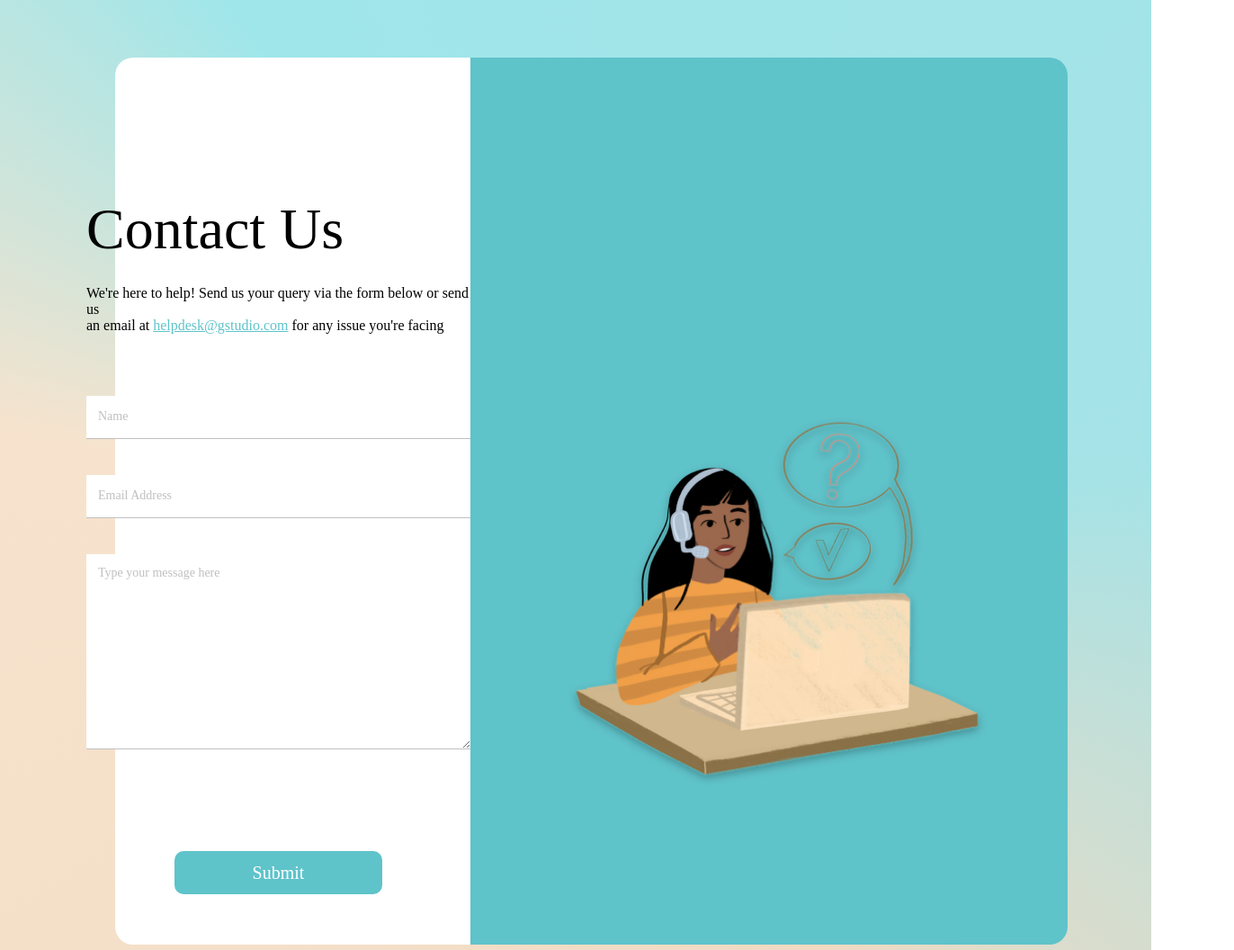
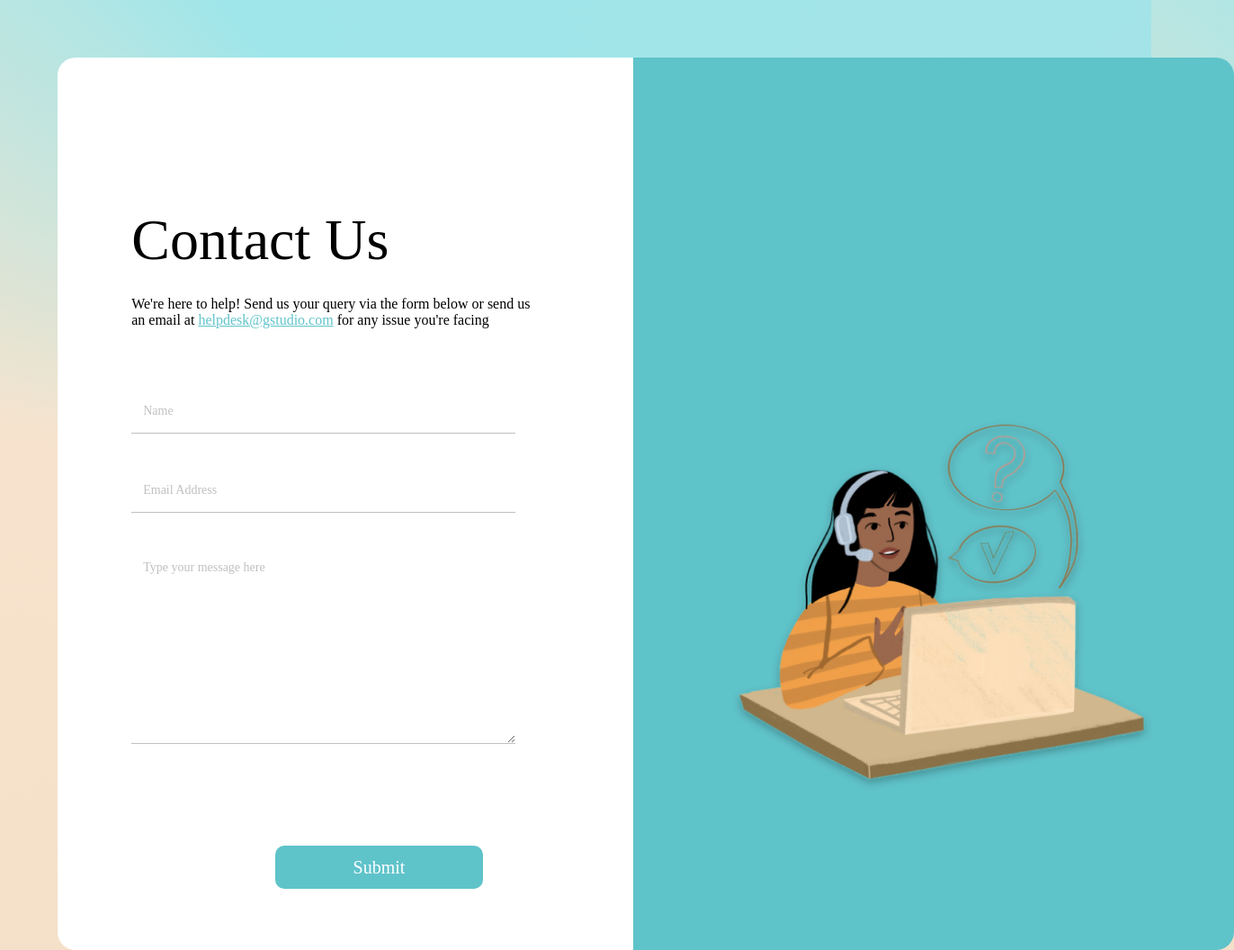
Before and after one commit to SergeySev/ContactForm, a plain HTML site: page index.html in a window 1280 px wide. Shown: the top 1056 px of the page at 90% size, 1372 px wide, since content can reach past the window. Drawn offline with Linux system fonts and the light colour scheme; a web font is replaced by a local one.

Commit message:
Fixed padding in form

```diff
--- a/style/style.css
+++ b/style/style.css
@@ -37,11 +37,13 @@ textarea:focus::placeholder {
 }
 
 .contactform {
+    /* width: 1212px; */
+    width: 45em;
     background-color: white;
     display: flex;
     justify-content: center;
     margin-top: 5%;
-    margin-left: 10%;
+    margin-left: 5%;
     margin-right: 10%;
     margin-bottom: 5%;
     border-radius: 20px
@@ -53,12 +55,21 @@ textarea:focus::placeholder {
     border-radius: 0 20px 20px 0;
 }
 
+.contact-image  {
+    width: 5em;
+    height: 992px;
+    left: 1851px;
+}
+
 .contact-info {
-    margin-left: auto;
-    margin-right: auto;
+    width: 851px;
+    margin-left: 1%;
+    margin-right: 1%;
     margin-bottom: auto;
     margin-top: auto;
+    padding-left: 75px;
     text-align: left;
+
 
 }
 
```
Also changed, not shown: 1 other file.
